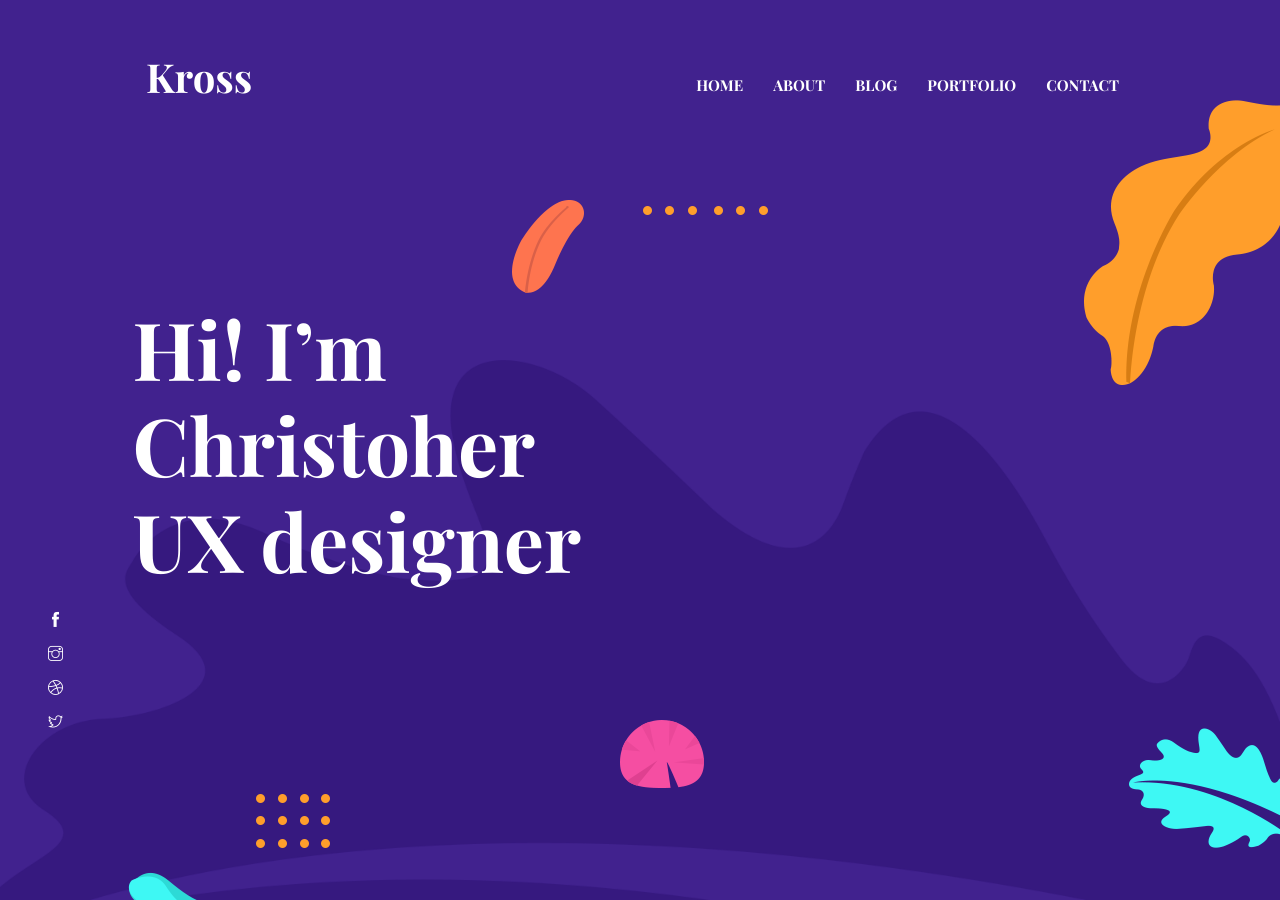
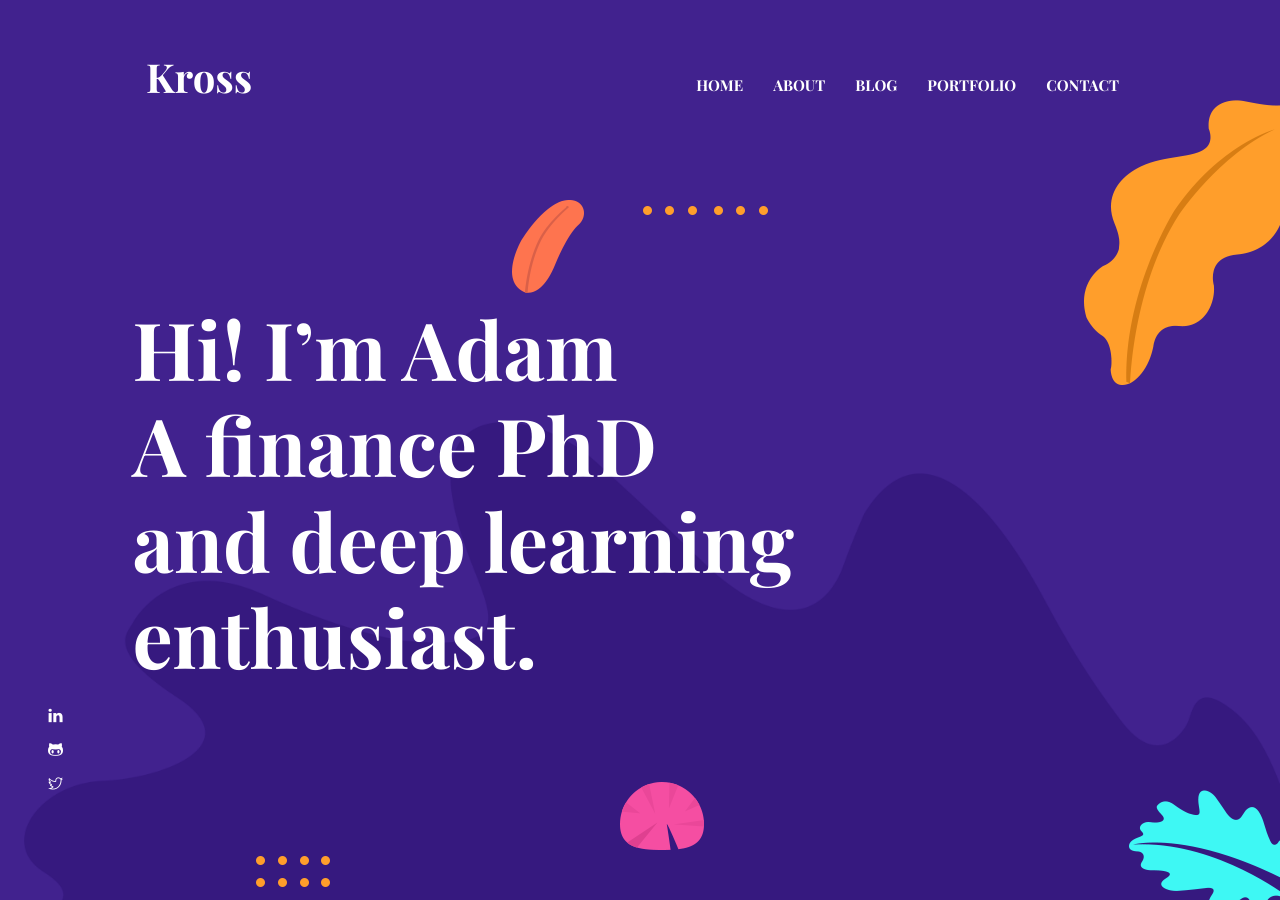
Before and after one commit to adam-bozman/adam-bozman.github.io, a Jekyll site: the page built from index.html, in a window 1280 px wide and 900 px high. Built offline with Jekyll 4.4.1, drawn with Linux system fonts in a browser that asks for light colours.

Commit message:
Update settings.yml

```diff
--- a/_data/settings.yml
+++ b/_data/settings.yml
@@ -38,13 +38,14 @@ disqus-identifier: # Add your shortname for Disqus Comment. For example mr-brown
 # Hero Section
 
 hero:
-  hero-title: Hi! I’m <br> Christoher <br> UX designer
+  hero-title: Hi! I’m Adam <br> A finance PhD <br> and deep learning enthusiast.
 
 social:
-- {icon: "ti-facebook", link: "#"}
-- {icon: "ti-instagram", link: "#"}
-- {icon: "ti-dribbble", link: "#"}
-- {icon: "ti-twitter", link: "#"}
+- {icon: "ti-linkedin", link: "https://www.linkedin.com/in/adam-bozman-65218b73/"}
+- {icon: "ti-github", link: "https://github.com/adam-bozman/adam-bozman.github.io"}
+- {icon: "ti-medium", link: "https://medium.com/@bozmanadam"}
+- {icon: "ti-twitter", link: "https://twitter.com/adam_bozman"}
+- {icon: "ti-kaggle", link: "https://www.kaggle.com/adambozman"}
 
 
 #-------------------------------
```
